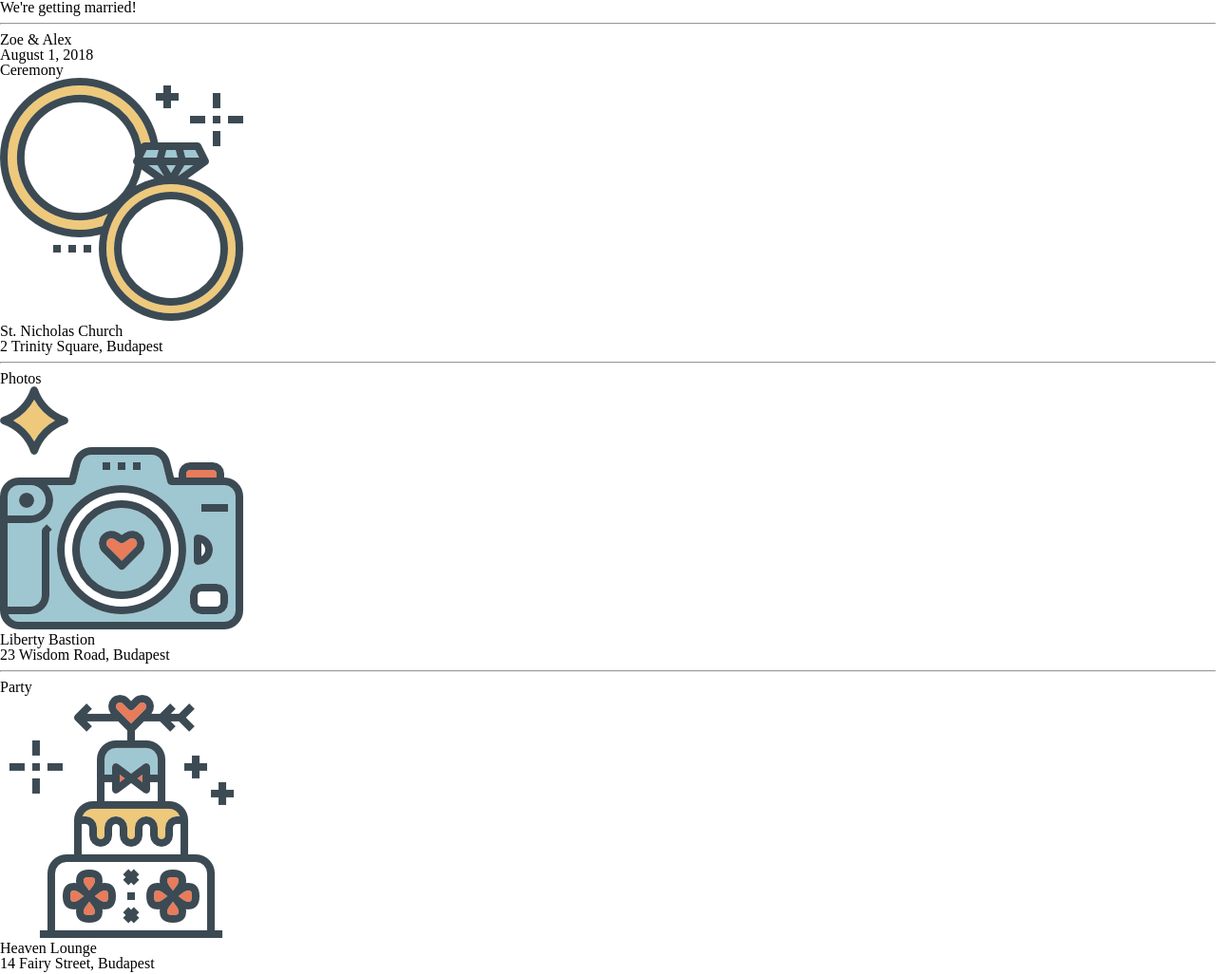
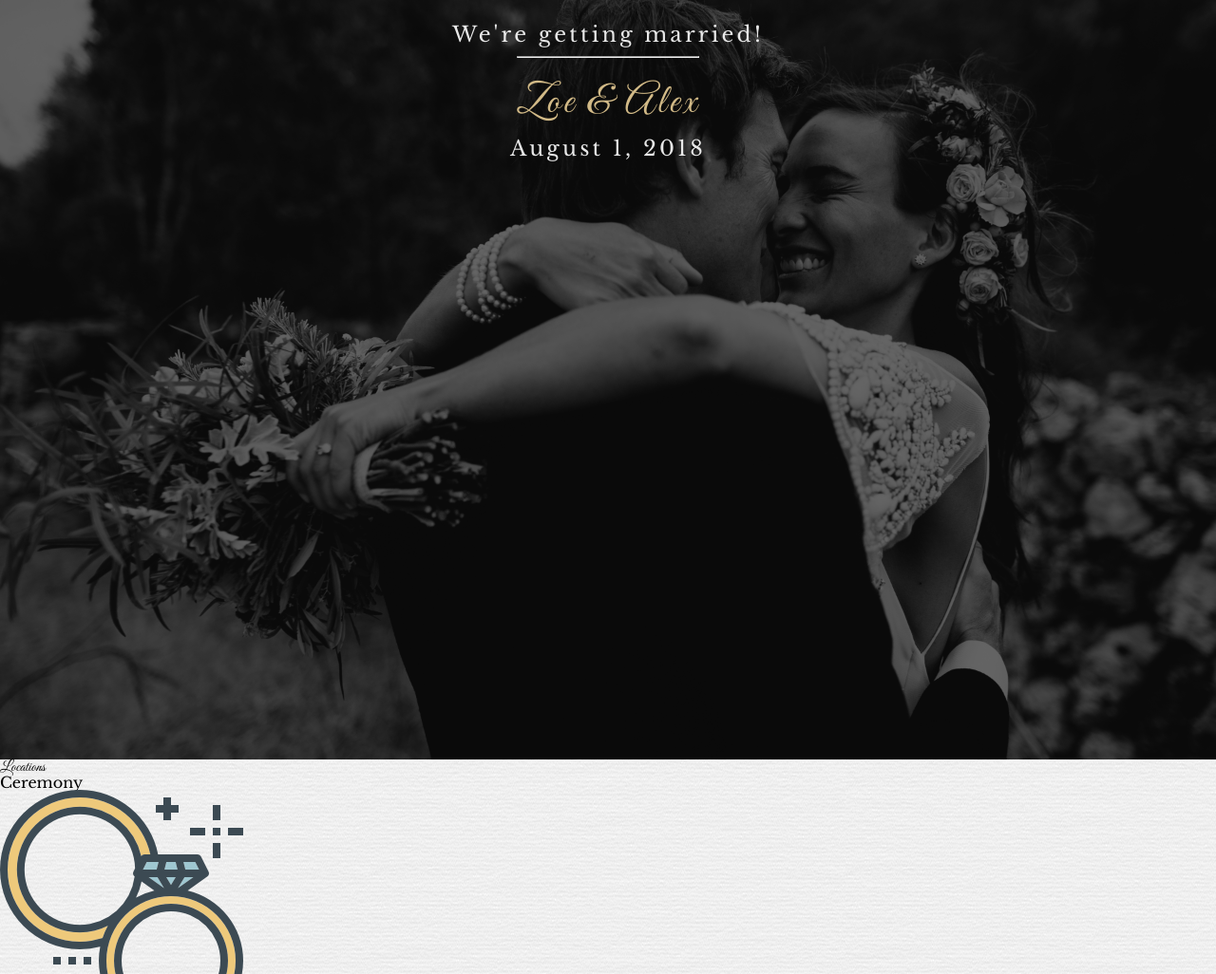
Before and after one commit to nyaritamara/final_project, a plain HTML site: page index.html in a window 1280 px wide. Shown: the top 1026 px of the page at 95% size. Drawn offline with nearby package versions, Linux system fonts and the light colour scheme.

Commit message:
Add step2

```diff
--- a/index.html
+++ b/index.html
@@ -21,7 +21,10 @@
             <p>August 1, 2018</p>
         </div>
     </header>
+
+    <main>
         <div class="locations">
+            <h1>Locations</h1>
             <div class="cerenomy">
                 <h2>Ceremony</h2>
                 <img src="assets/ceremony.png" alt="rings">
@@ -70,17 +73,23 @@
                 <p>No, we'll just meet at the church at 13:15.</p>
                 <br>
                 <strong>Where can I park?</strong>
-            <p>Parking is free on the weekends in the 1st district. The locations are close to each other so you won't need your car.</p>
+                <p>Parking is free on the weekends in the 1st district. The locations are close to each other so you
+                    won't need your car.</p>
                 <br><strong>How can I get home at night?</strong>
-            <p>The 916 bus is in service all night at the castle and it hits every major traffic hub in the city.</p>
+                <p>The 916 bus is in service all night at the castle and it hits every major traffic hub in the city.
+                </p>
             </div>
             <hr>
             <div>
                 <h2>Food and festivities</h2>
-            <br><strong>I'd like to do some kind of surprise for you guys at the party. To whom should I talk about this?</strong>
-            <p>Discuss it with Abigail Smith. Just drop her an email at <a href="mailtoabigail@awesomemail.com">abigail@awesomemail.com</a>.</p>
+                <br><strong>I'd like to do some kind of surprise for you guys at the party. To whom should I talk about
+                    this?</strong>
+                <p>Discuss it with Abigail Smith. Just drop her an email at <a
+                        href="mailtoabigail@awesomemail.com">abigail@awesomemail.com</a>.</p>
                 <br><strong>What should I wear? Do you have a dress code?</strong>
-            <p>Wear what's comfortable to you. If it helps <a href="#">smart casual</a> / <a href="#">business casual</a> for the ladies and <a href="#">smart casual</a> / <a href="#">informal</a> for the gentlemen are perfect options.</p>
+                <p>Wear what's comfortable to you. If it helps <a href="#">smart casual</a> / <a href="#">business
+                        casual</a> for the ladies and <a href="#">smart casual</a> / <a href="#">informal</a> for the
+                    gentlemen are perfect options.</p>
                 <br><strong>I would like some kind of special food (gluten-free, lactose-free, vegan etc.)</strong>
                 <p>Drop us a line <a href="mailto:zoeandalex@awesomemail.com">here</a> and we'll find a way.</p>
             </div>
@@ -99,11 +108,15 @@
         <div class="contact">
             <h1>Contact</h1>
             <p>If you have any questions feel free to call / write us.</p>
-        <p>Phone: <a href="tel:+36300000000">+36 30 000 0000</a> (Zoe) / <a href="tel:+36300000000">+36 30 000 0000</a> (Alex)</p>
+            <p>Phone: <a href="tel:+36300000000">+36 30 000 0000</a> (Zoe) / <a href="tel:+36300000000">+36 30 000
+                    0000</a> (Alex)</p>
             <p>Email: <a href="mailto:zoeandalex@awesomemail.com">zoeandalex@awesomemail.com</a></p>
         </div>
+    </main>
+
     <footer>
-        <p>Made with ♥ in Budapest ©2018 | Icons by <a href="http://www.flaticon.com/authors/becris">Becris</a> (<a href="https://creativecommons.org/licenses/by/3.0/">CC 3.0 BY</a>)</p>
+        <p>Made with ♥ in Budapest ©2018 | Icons by <a href="http://www.flaticon.com/authors/becris">Becris</a> (<a
+                href="https://creativecommons.org/licenses/by/3.0/">CC 3.0 BY</a>)</p>
     </footer>
 
 </body>
--- a/style.css
+++ b/style.css
@@ -3,3 +3,60 @@ font-family: 'Great Vibes', cursive;
 font-family: 'Libre Baskerville', serif;
 font-family: 'Mulish', sans-serif;
 */
+
+/* ==== GENERAL STYLES ==== */
+
+* {
+    box-sizing: border-box;
+}
+
+/* ==== FULL SCREEN HEADER ==== */
+.cover {
+    display: table;
+    background: url(assets/wedding-landing-cover.jpg) no-repeat center;
+    background-size: cover;
+    height: 100vh;
+    width: 100%;
+    color: hsla(0,0%,100%,.9);
+    font-family: 'Libre Baskerville', serif;
+    text-align: center;
+}
+
+.wrapper {
+    display: table-cell;
+    line-height: 1.5rem;
+    padding: 1.5rem .625rem;
+    margin: 0 auto;
+    letter-spacing: .2rem;
+    font-size: 1.4rem;
+    background-color: hsla(100,0%,0%,.6);
+}
+
+
+header h1 {
+    font-family: 'Great Vibes', cursive;
+    color: #d2ba87;
+    font-size: 2.7rem;
+    line-height: 4.5rem;
+}
+
+header hr {
+    width: 12rem;
+    height: .0001rem;
+}
+
+/* ==== MAIN STYLES ==== */
+main {
+    background: url(assets/wedding-landing-background.png) repeat center;
+    font-family: 'Mulish', sans-serif;
+}
+
+main h1 {
+    font-family: 'Great Vibes', cursive;
+}
+
+main h2 {
+    font-family: 'Libre Baskerville', serif;
+}
+
+/*==== FOOTER STYLES ====*/
```
Lines whose indentation alone changed are shown as unchanged.
